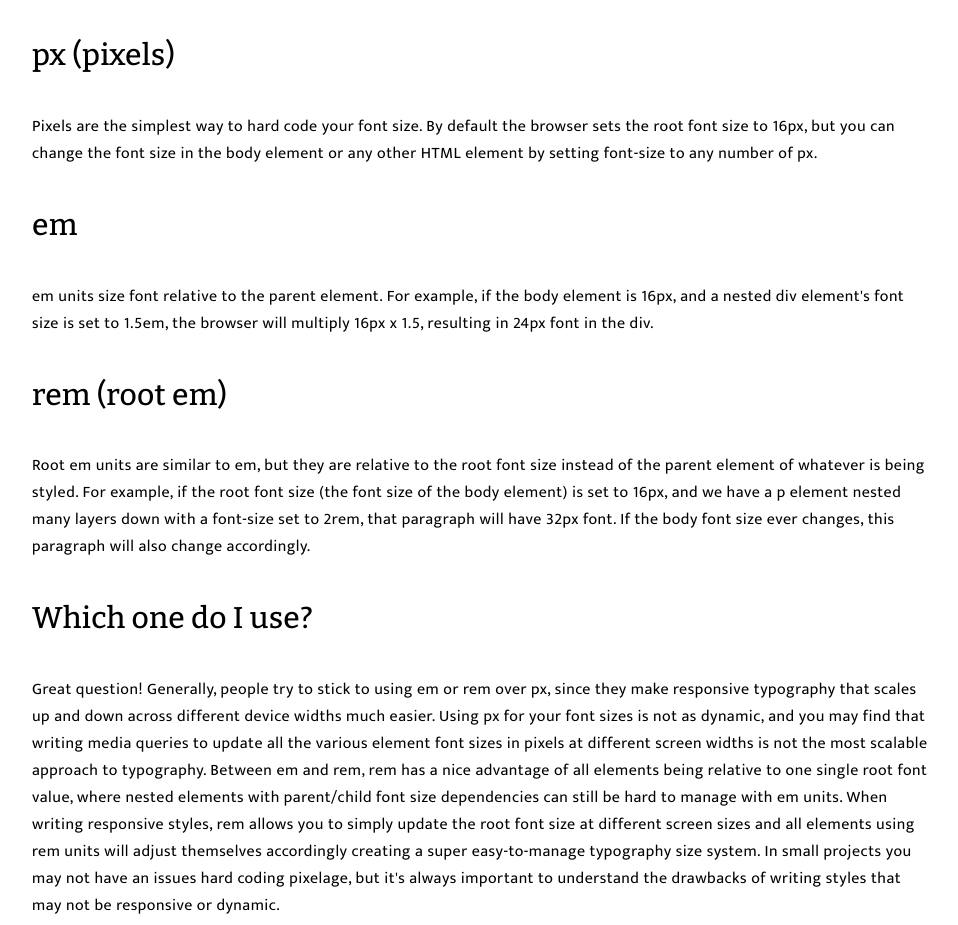
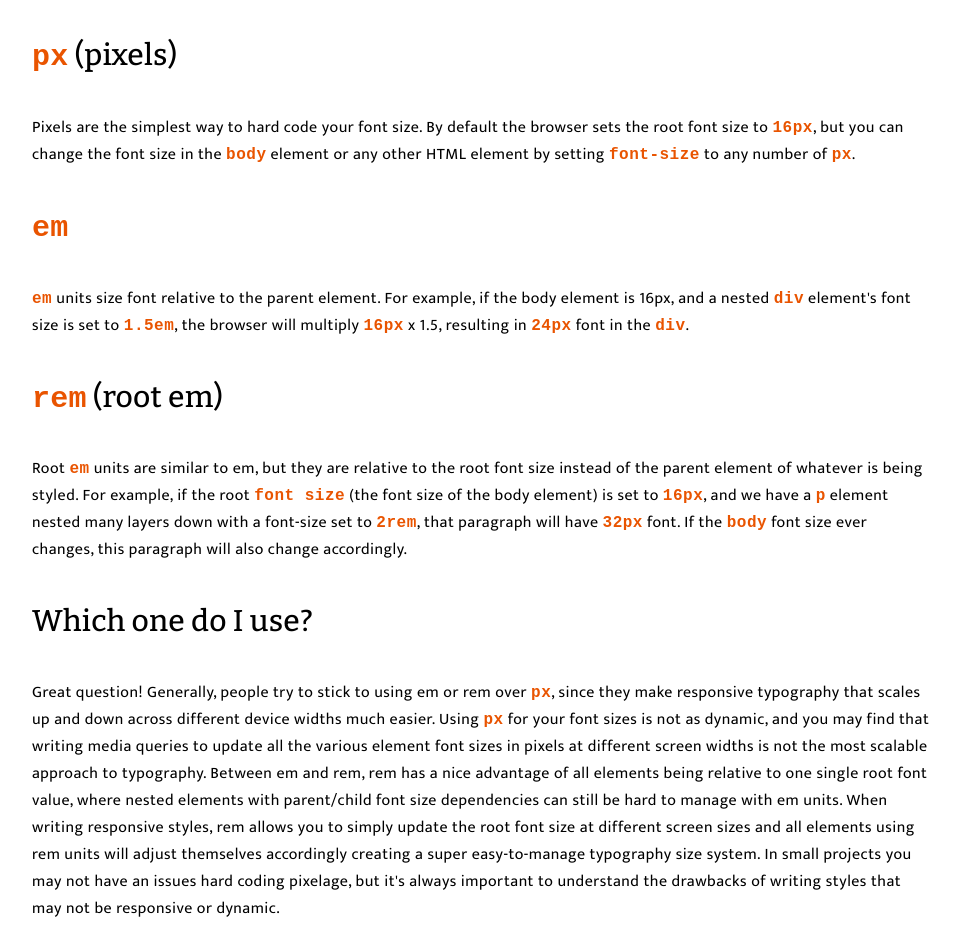
Before and after one commit to Xavier-Hsiao/Blog-Post, a plain HTML site: page index.html in a window 1280 px wide. Shown: the part 2402-3327 px from the top of the page, without its empty margins (158-1116 px from the left). Drawn offline with nearby package versions, Linux system fonts and the light colour scheme.

Commit message:
Add in code styles

```diff
--- a/index.html
+++ b/index.html
@@ -31,8 +31,9 @@
       <p class="headline">
         Headlines, like this one, are great ways to quickly capture the reader's
         attention, to give them a summary, intro, or other important information
-        in a web page. You can use text-transform: uppercase; to make a whole
-        body of text uppercase using CSS if you really need to grab attention!
+        in a web page. You can use <code>text-transform: uppercase</code>; to
+        make a whole body of text uppercase using CSS if you really need to grab
+        attention!
       </p>
       <p>
         Okay, now that we're done screaming in the headline in all caps (which
@@ -49,8 +50,8 @@
       <p>
         But wait! What if you want more than just normal text on your page?
         Another common thing you might see in web pages are quotes. To make
-        quotes, we can use the blockquote element and style it accordingly, so
-        it stands out a bit as a non-body text quote
+        quotes, we can use the <code>blockquote</code> element and style it
+        accordingly, so it stands out a bit as a non-body text quote
       </p>
       <blockquote>
         <p>
@@ -59,20 +60,21 @@
           Design, where we take special care to implement our web page in a way
           that makes it pleasant and intuitive for our users/readers.
           Differentiating our different typography components visually makes
-          information much more organized and easier to digest for our users." <cite>–
-          A wise person</cite>
+          information much more organized and easier to digest for our users."
+          <cite>– A wise person</cite>
         </p>
       </blockquote>
-      <hr>
+      <hr />
       <h3>a new section</h3>
       <p>
-        And just like that, we've got a new section of content separated by a hr
+        And just like that, we've got a new section of content separated by a
+        <code>hr</code>
         element (a 'horizontal rule' or a divider) and a new heading. Isn't
         putting content together fun? Notice as well that when we entered in the
-        H3 content, it was all lowercase, but now it's in a nice Title Case,
-        where the first letter of each word is capitalized. We did that with
-        CSS! Using text-transform: capitalize; we can implement title cased
-        content.
+        <code>H3</code> content, it was all lowercase, but now it's in a nice
+        Title Case, where the first letter of each word is capitalized. We did
+        that with CSS! Using <code>text-transform: capitalize</code>; we can
+        implement title cased content.
       </p>
       <h4>Heading 4</h4>
       <p>
@@ -96,46 +98,50 @@
         adipiscing elit.
       </p>
       <h3>Common Font Sizing Approaches</h3>
-      <h4>px (pixels)</h4>
+      <h4><code>px</code> (pixels)</h4>
       <p>
         Pixels are the simplest way to hard code your font size. By default the
-        browser sets the root font size to 16px, but you can change the font
-        size in the body element or any other HTML element by setting font-size
-        to any number of px.
+        browser sets the root font size to <code>16px</code>, but you can change
+        the font size in the <code>body</code> element or any other HTML element
+        by setting <code>font-size</code> to any number of <code>px</code>.
       </p>
-      <h4>em</h4>
+      <h4><code>em</code></h4>
       <p>
-        em units size font relative to the parent element. For example, if the
-        body element is 16px, and a nested div element's font size is set to
-        1.5em, the browser will multiply 16px x 1.5, resulting in 24px font in
-        the div.
+        <code>em</code> units size font relative to the parent element. For
+        example, if the body element is 16px, and a nested
+        <code>div</code> element's font size is set to <code>1.5em</code>, the
+        browser will multiply <code>16px</code> x 1.5, resulting in
+        <code>24px</code> font in the <code>div</code>.
       </p>
-      <h4>rem (root em)</h4>
+      <h4><code>rem</code> (root em)</h4>
       <p>
-        Root em units are similar to em, but they are relative to the root font
-        size instead of the parent element of whatever is being styled. For
-        example, if the root font size (the font size of the body element) is
-        set to 16px, and we have a p element nested many layers down with a
-        font-size set to 2rem, that paragraph will have 32px font. If the body
+        Root <code>em</code> units are similar to em, but they are relative to
+        the root font size instead of the parent element of whatever is being
+        styled. For example, if the root <code>font size</code> (the font size
+        of the body element) is set to <code>16px</code>, and we have a
+        <code>p</code> element nested many layers down with a font-size set to
+        <code>2rem</code>, that paragraph will have <code>32px</code> font. If
+        the <code>body</code>
         font size ever changes, this paragraph will also change accordingly.
       </p>
       <h4>Which one do I use?</h4>
       <p>
         Great question! Generally, people try to stick to using em or rem over
-        px, since they make responsive typography that scales up and down across
-        different device widths much easier. Using px for your font sizes is not
-        as dynamic, and you may find that writing media queries to update all
-        the various element font sizes in pixels at different screen widths is
-        not the most scalable approach to typography. Between em and rem, rem
-        has a nice advantage of all elements being relative to one single root
-        font value, where nested elements with parent/child font size
-        dependencies can still be hard to manage with em units. When writing
-        responsive styles, rem allows you to simply update the root font size at
-        different screen sizes and all elements using rem units will adjust
-        themselves accordingly creating a super easy-to-manage typography size
-        system. In small projects you may not have an issues hard coding
-        pixelage, but it's always important to understand the drawbacks of
-        writing styles that may not be responsive or dynamic.
+        <code>px</code>, since they make responsive typography that scales up
+        and down across different device widths much easier. Using
+        <code>px</code> for your font sizes is not as dynamic, and you may find
+        that writing media queries to update all the various element font sizes
+        in pixels at different screen widths is not the most scalable approach
+        to typography. Between em and rem, rem has a nice advantage of all
+        elements being relative to one single root font value, where nested
+        elements with parent/child font size dependencies can still be hard to
+        manage with em units. When writing responsive styles, rem allows you to
+        simply update the root font size at different screen sizes and all
+        elements using rem units will adjust themselves accordingly creating a
+        super easy-to-manage typography size system. In small projects you may
+        not have an issues hard coding pixelage, but it's always important to
+        understand the drawbacks of writing styles that may not be responsive or
+        dynamic.
       </p>
       <footer>
         Privacy Policy Terms & Conditions About Contact Us More Info
--- a/style.css
+++ b/style.css
@@ -41,6 +41,11 @@ h5 {
 h6 {
   font-size: 20px;
   letter-spacing: 0;
+}
+
+code {
+  color: #e95400;
+  font-weight: bold;
 }
 
 /* Header */
```
